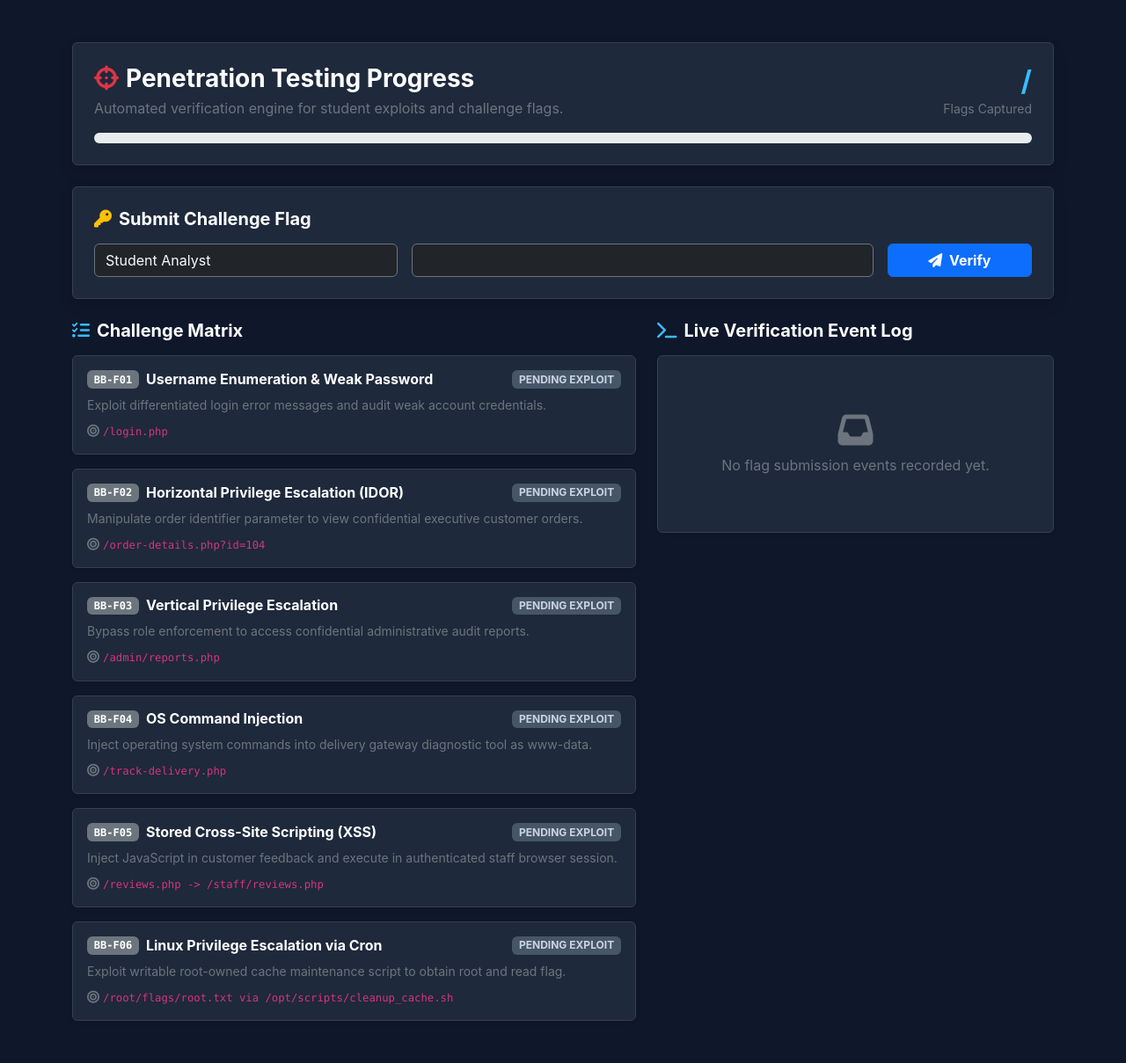
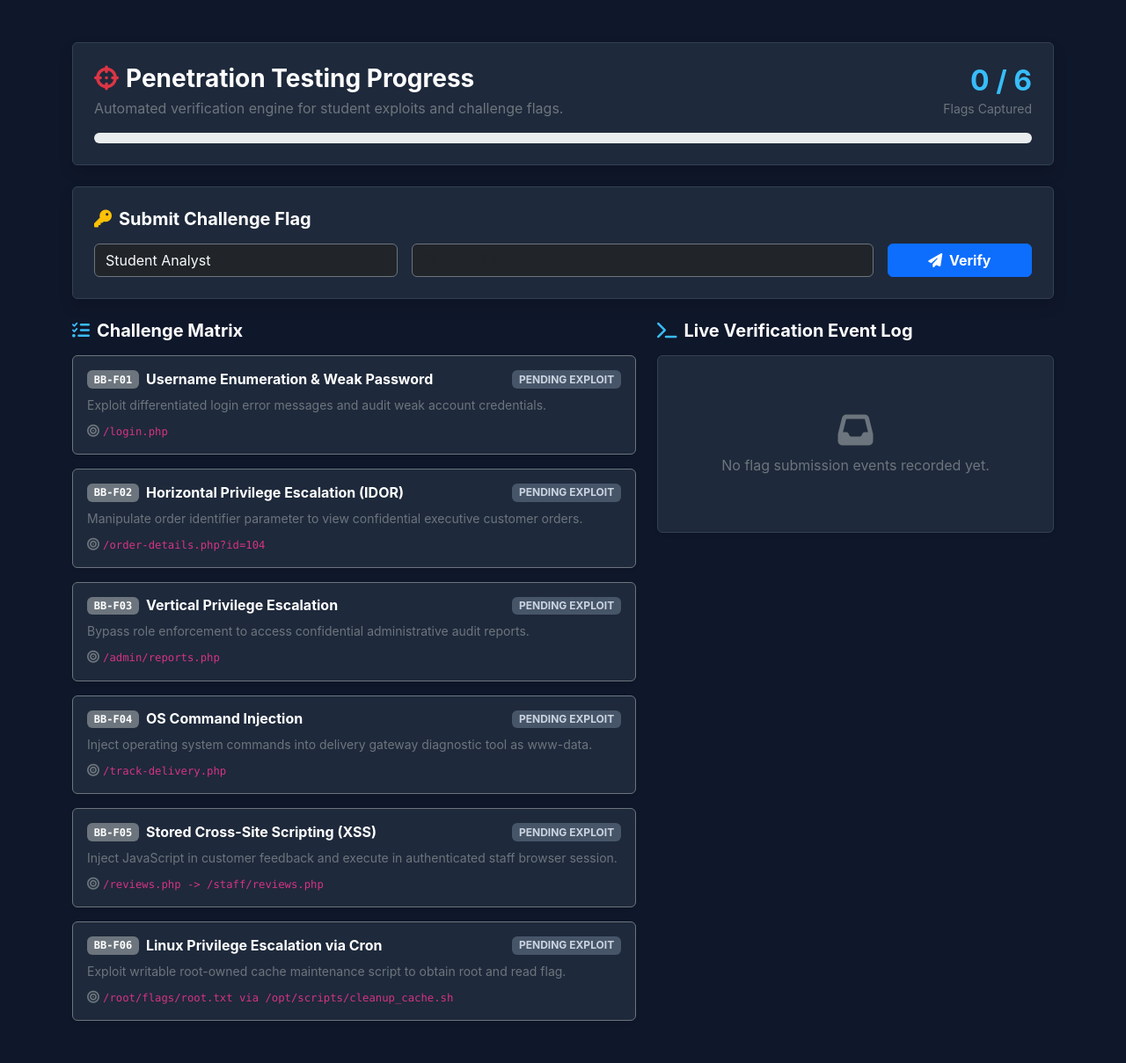
Before and after one commit to jaiongithub/Brew-and-Bean, a Flask app: page / in a window 1280 px wide. Shown: the part 58-1267 px from the top of the page at 88% size. Run offline with Flask 3, Linux system fonts and the light colour scheme.

Commit message:
Fix Jinja2 template syntax in verifier dashboard and resolve CSS property value diagnostic

```diff
--- a/verifier/app.py
+++ b/verifier/app.py
@@ -65,14 +65,18 @@ server_events = {}
 @app.route("/")
 @app.route("/instructor")
 def dashboard():
+    total = len(CHALLENGES)
+    solved = len(solved_flags)
+    progress = int((solved / total) * 100) if total else 0
     return render_template(
         "index.html",
         challenges=CHALLENGES,
         solved_flags=solved_flags,
         server_events=server_events,
         submissions=submissions,
-        total_flags=len(CHALLENGES),
-        solved_count=len(solved_flags)
+        total_flags=total,
+        solved_count=solved,
+        progress_percent=progress
     )
 
 @app.route("/api/submit_flag", methods=["POST"])
--- a/verifier/templates/index.html
+++ b/verifier/templates/index.html
@@ -47,12 +47,12 @@
                 <p class="text-secondary mb-0">Automated verification engine for student exploits and challenge flags.</p>
             </div>
             <div class="text-md-end">
-                <h2 class="fw-bold mb-0 text-accent"><?= solved_count ?> / <?= total_flags ?></h2>
+                <h2 class="fw-bold mb-0 text-accent">{{ solved_count }} / {{ total_flags }}</h2>
                 <small class="text-secondary">Flags Captured</small>
             </div>
         </div>
         <div class="progress mt-3" style="height: 12px;">
-            <div class="progress-bar progress-bar-striped progress-bar-animated" role="progressbar" style="width: <?= (solved_count / total_flags) * 100 ?>%;"></div>
+            <div class="progress-bar progress-bar-striped progress-bar-animated" role="progressbar" style="width: 0%;" id="progress-bar-el"></div>
         </div>
     </div>
 
@@ -82,7 +82,7 @@
             <div class="d-flex flex-column gap-3">
                 {% for cid, ch in challenges.items() %}
                     {% set is_solved = cid in solved_flags %}
-                    <div class="card p-3 shadow-sm border-<?= 'success' if is_solved else 'secondary' ?>">
+                    <div class="card p-3 shadow-sm {{ 'border-success' if is_solved else 'border-secondary' }}">
                         <div class="d-flex justify-content-between align-items-center mb-2">
                             <div class="d-flex align-items-center gap-2">
                                 <span class="badge bg-secondary font-monospace">{{ cid }}</span>
@@ -175,6 +175,11 @@ async function resetLab() {
         alert('Reset failed: ' + err.message);
     }
 }
+
+document.addEventListener('DOMContentLoaded', () => {
+    const pb = document.getElementById('progress-bar-el');
+    if (pb) pb.style.width = '{{ progress_percent }}%';
+});
 </script>
 </body>
 </html>
```
